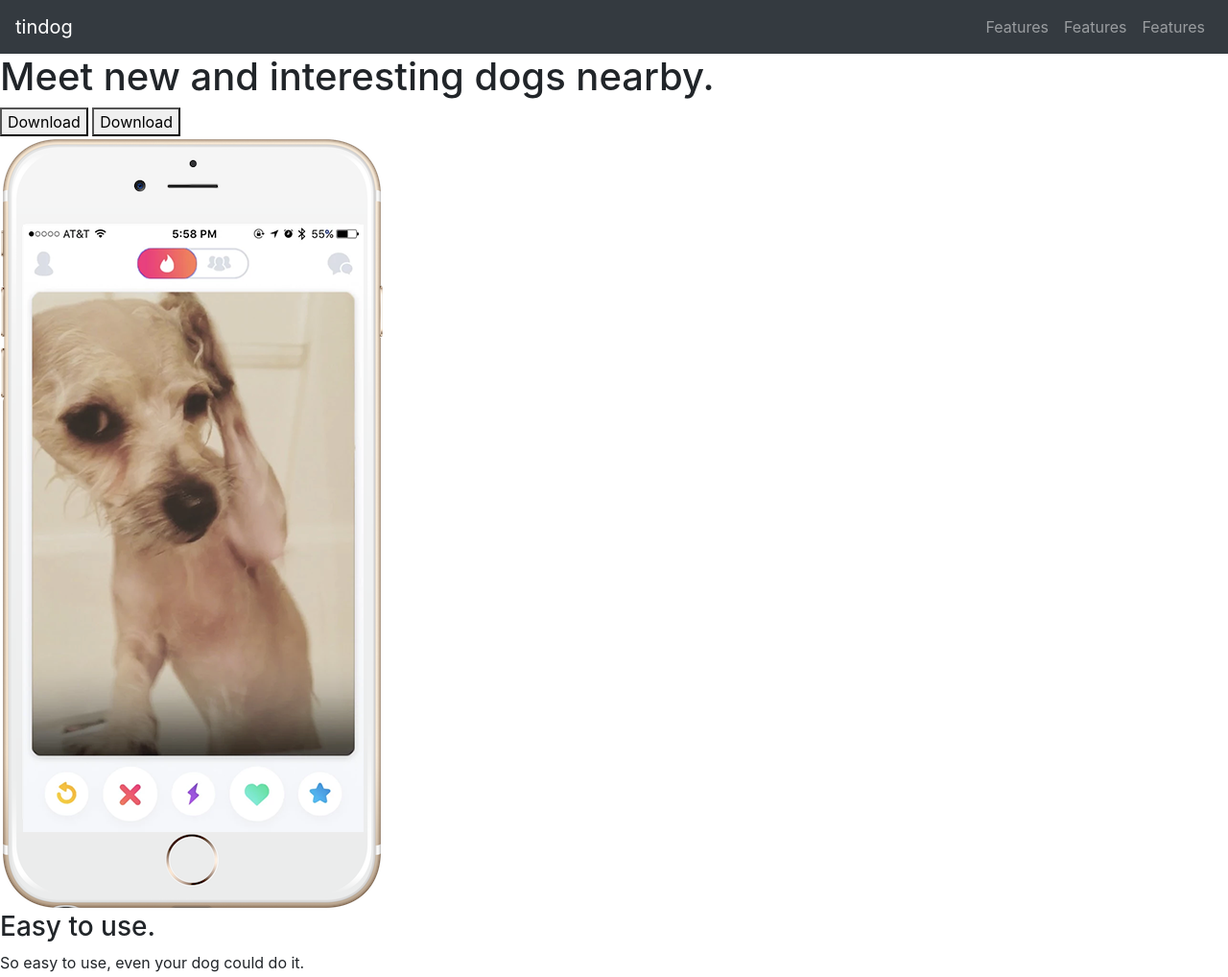
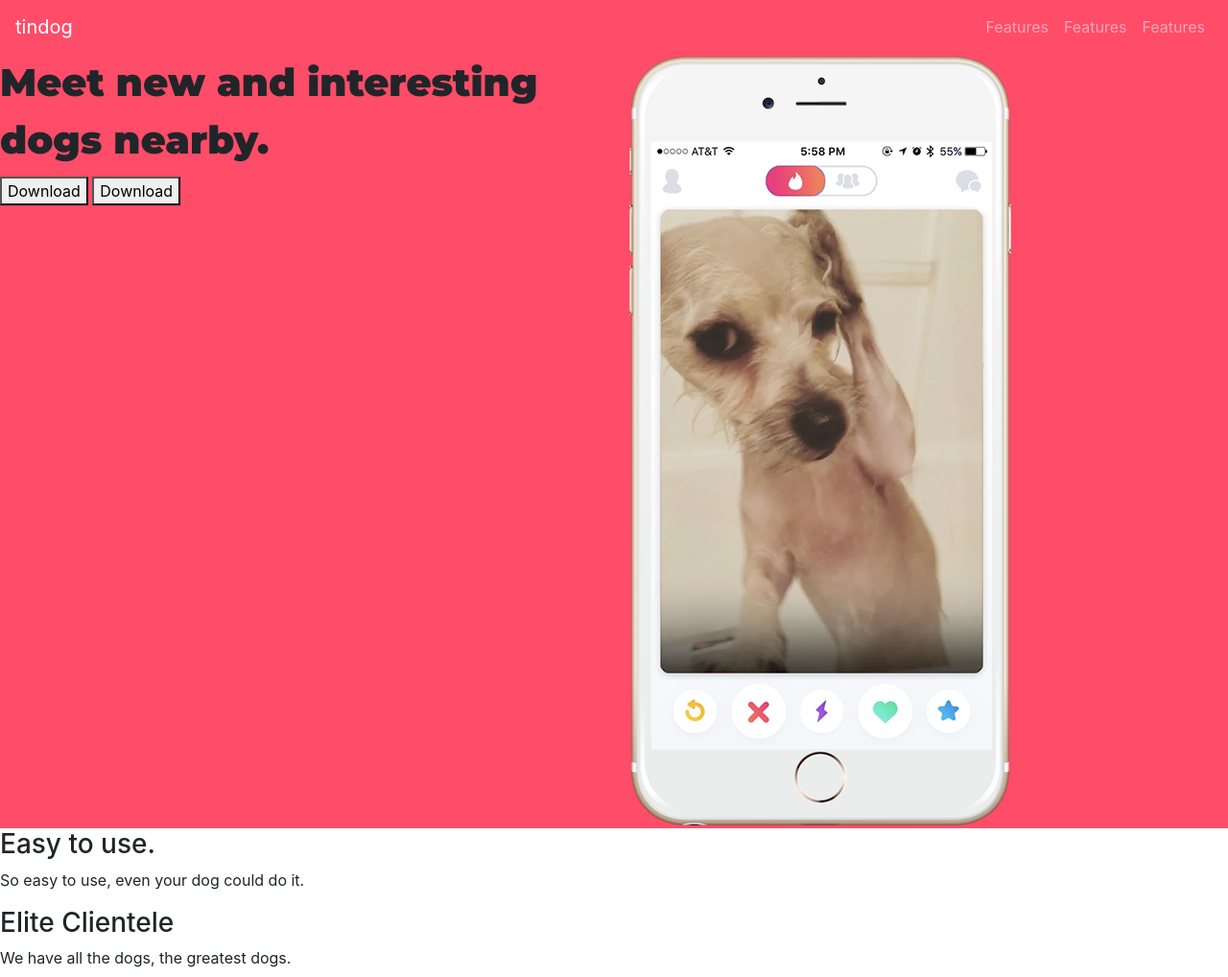
Before and after one commit to Prathyusha-Guduru/TinDog, a plain HTML site: page index.html in a window 1280 px wide. Shown: the top 1018 px of the page at 96% size. Drawn offline with nearby package versions, Linux system fonts and the light colour scheme.

Commit message:
Updated title

```diff
--- a/css/styles.css
+++ b/css/styles.css
@@ -0,0 +1,10 @@
+#title{
+	background-color: #ff4c68;
+}
+
+.main-heading{
+	font-family: 'Montserrat', sans-serif;
+	size: 3rem;
+	line-height: 1.5;
+	font-weight: 1000;
+}
--- a/index.html
+++ b/index.html
@@ -9,6 +9,10 @@
   <script src="https://code.jquery.com/jquery-3.5.1.slim.min.js" integrity="sha384-DfXdz2htPH0lsSSs5nCTpuj/zy4C+OGpamoFVy38MVBnE+IbbVYUew+OrCXaRkfj" crossorigin="anonymous"></script>
   <script src="https://cdn.jsdelivr.net/npm/bootstrap@4.5.3/dist/js/bootstrap.bundle.min.js" integrity="sha384-ho+j7jyWK8fNQe+A12Hb8AhRq26LrZ/JpcUGGOn+Y7RsweNrtN/tE3MoK7ZeZDyx" crossorigin="anonymous"></script>
   <link rel="shortcut icon" href="assets/icons/dog-icon.ico" type="image/x-icon">
+  <link rel="preconnect" href="https://fonts.gstatic.com">
+  <link href="https://fonts.googleapis.com/css2?family=Montserrat:wght@400;900&family=Ubuntu:wght@300;400&display=swap" rel="stylesheet">
+  <link rel="preconnect" href="https://fonts.gstatic.com">
+  <link href="https://fonts.googleapis.com/css2?family=Montserrat:wght@400;500;900&display=swap" rel="stylesheet">
 </head>
 
 <body>
@@ -17,7 +21,7 @@
 
     <!-- Nav Bar -->
 
-    <nav class="navbar navbar-dark bg-dark navbar-expand-lg">
+    <nav class="navbar navbar-dark  navbar-expand-lg">
       <a class="navbar-brand" href="#">tindog</a>
       <button class="navbar-toggler" type="button" data-toggle="collapse" data-target="#navbarTogglerDemo03" aria-controls="navbarTogglerDemo03" aria-expanded="false" aria-label="Toggle navigation">
         <span class="navbar-toggler-icon"></span>
@@ -45,14 +49,16 @@
 
     <!-- Title -->
 
-    <div>
-      <h1>Meet new and interesting dogs nearby.</h1>
-      <button type="button">Download</button>
-      <button type="button">Download</button>
-    </div>
-    <div>
-      <img src="assets/images/iphone6.png" alt="iphone-mockup">
-    </div>
+    <div class="row">
+        <div class="col-lg-6 col-mg-12">
+          <h1 class="main-heading">Meet new and interesting dogs nearby.</h1>
+          <button type="button">Download</button>
+          <button type="button">Download</button>
+        </div>
+      <div class="col-lg-6 col-mg-12">
+        <img src="assets/images/iphone6.png" alt="iphone-mockup">
+      </div>
+  </div>
 
   </section>
 
```
